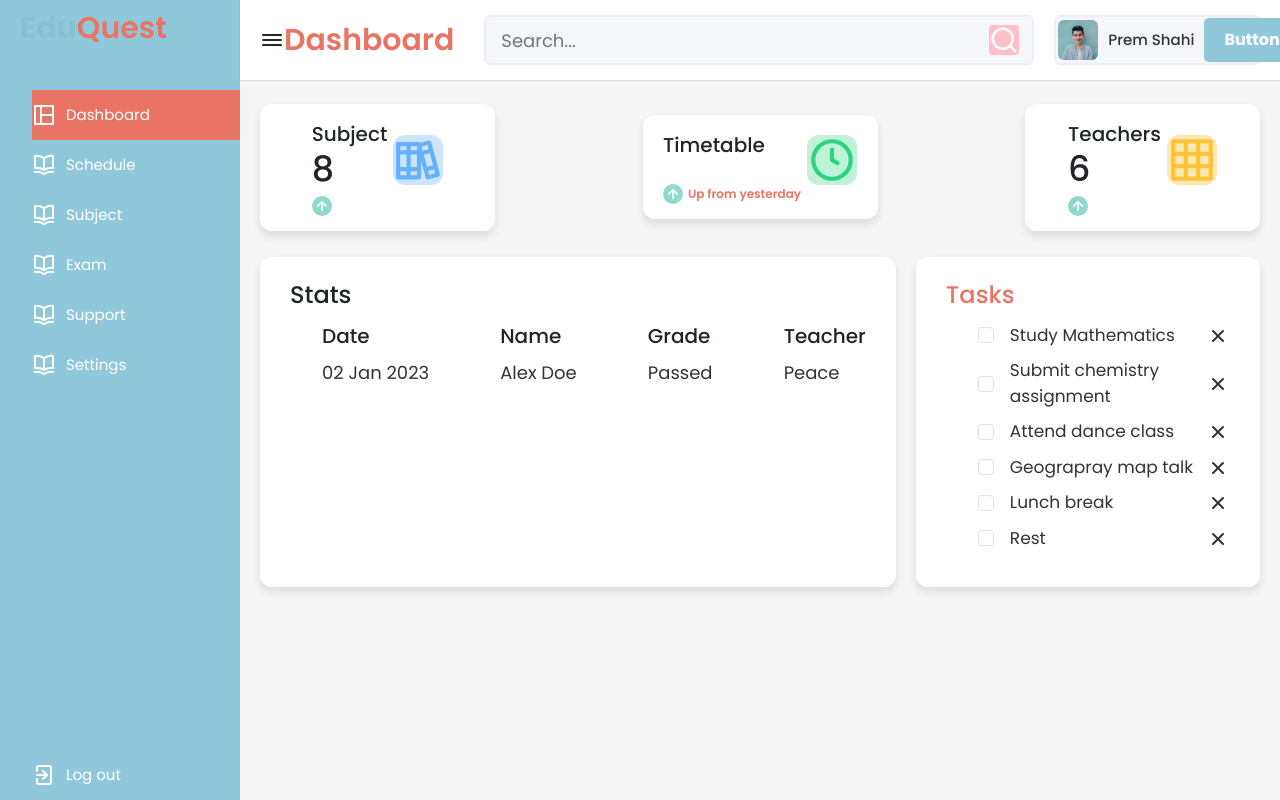
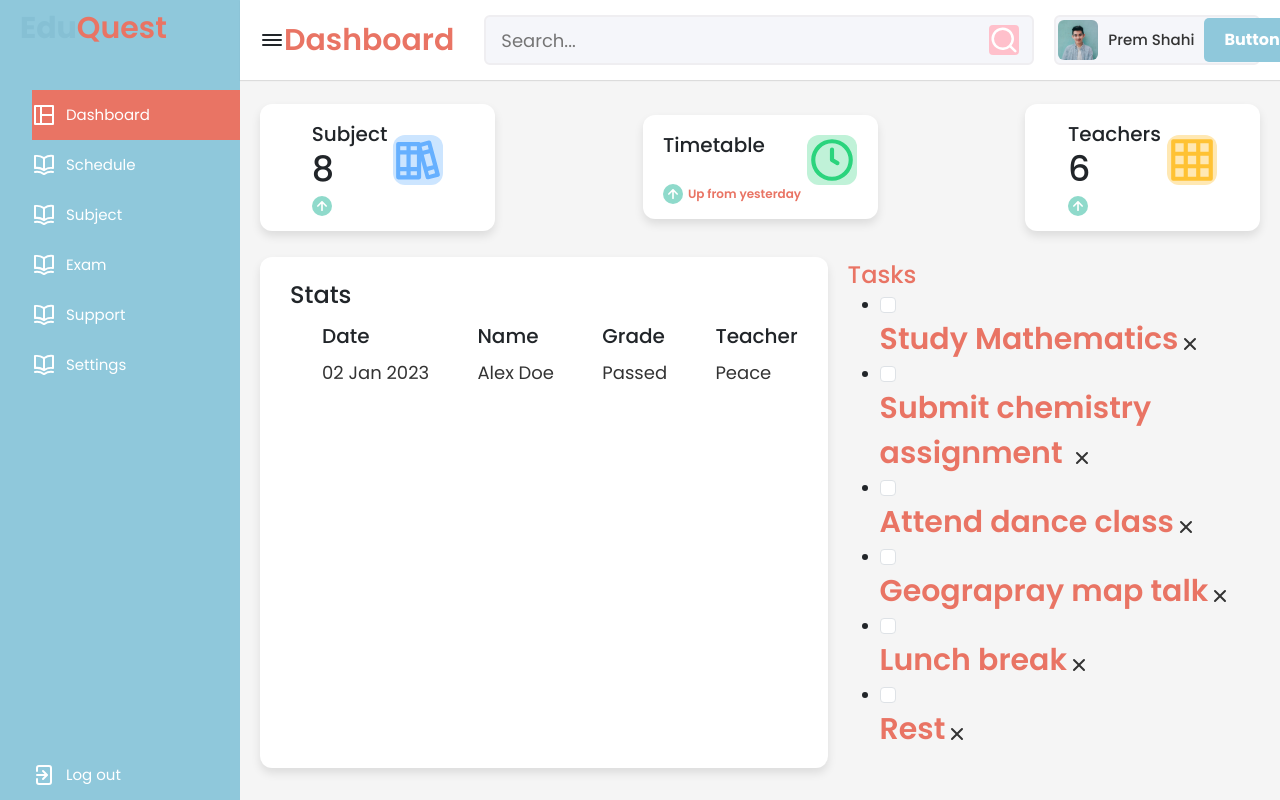
Before and after one commit to zinando/EduQuest, a React (Vite) app in the folder Frontend/: page /home in a window 1280 px wide. Built offline with nearby package versions, Linux system fonts and the light colour scheme.

Commit message:
Update Home.jsx

```diff
--- a/Frontend/src/pages/Dashboard/Home.jsx
+++ b/Frontend/src/pages/Dashboard/Home.jsx
@@ -83,7 +83,7 @@ export default function Home() {
                 </ul>
               </div>
             </div>
-            <div className="top-sales box">
+            <div className="top box">
               <div className="title">
                 <a href="/">
                   Tasks
@@ -93,7 +93,7 @@ export default function Home() {
                 <li>
                   <a href="/">
                     <Form.Check aria-label="option 1" className='pe-3' />
-                    <span className="product">Study Mathematics</span>
+                    <span className="task">Study Mathematics</span>
                   </a>
                   <span className="price"><Unicons.UilTimes /> </span>
 
@@ -101,35 +101,35 @@ export default function Home() {
                 <li>
                   <a href="/">
                     <Form.Check aria-label="option 1" className='pe-3' />
-                    <span className="product">Submit chemistry assignment </span>
+                    <span className="task">Submit chemistry assignment </span>
                   </a>
                   <span className="price"><Unicons.UilTimes /> </span>
                 </li>
                 <li>
                   <a href="/">
                     <Form.Check aria-label="option 1" className='pe-3' />
-                    <span className="product">Attend dance class</span>
+                    <span className="task">Attend dance class</span>
                   </a>
                   <span className="price"><Unicons.UilTimes /> </span>
                 </li>
                 <li>
                   <a href="/">
                     <Form.Check aria-label="option 1" className='pe-3' />
-                    <span className="product">Geograpray map talk</span>
+                    <span className="task">Geograpray map talk</span>
                   </a>
                   <span className="price"><Unicons.UilTimes /> </span>
                 </li>
                 <li>
                   <a href="/">
                     <Form.Check aria-label="option 1" className='pe-3' />
-                    <span className="product">Lunch break</span>
+                    <span className="task">Lunch break</span>
                   </a>
                   <span className="price"><Unicons.UilTimes /> </span>
                 </li>
                 <li>
                   <a href="/">
                     <Form.Check aria-label="option 1" className='pe-3' />
-                    <span className="product">Rest</span>
+                    <span className="task">Rest</span>
                   </a>
                   <span className="price"><Unicons.UilTimes /> </span>
                 </li>
```
